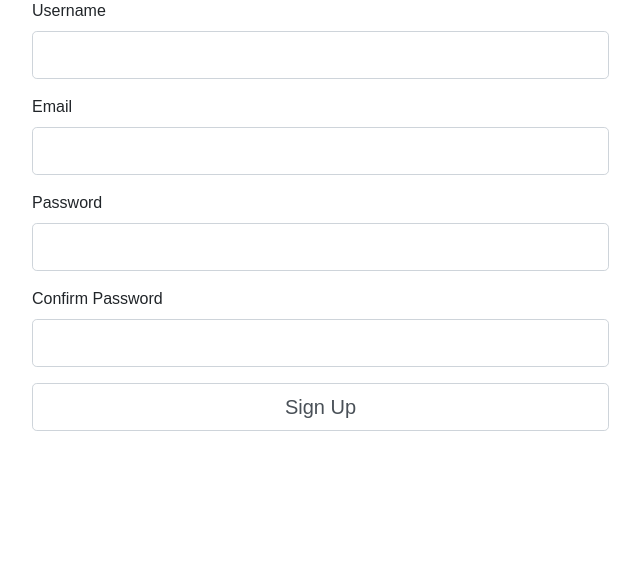
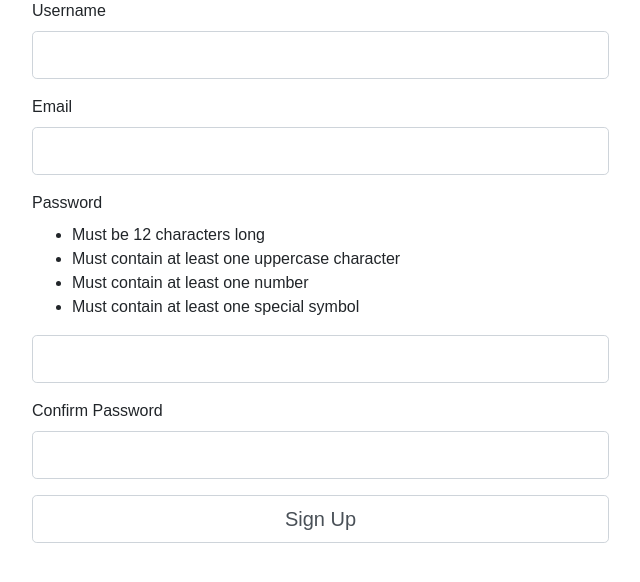
Before and after one commit to nosaj9/pokemon-fan-club, a Flask app: page /register in a window 1280 px wide. Shown: the part 175-757 px from the top of the page, without its empty margins (64-704 px from the left). Run offline with Flask 2, Linux system fonts and the light colour scheme; some libraries are stand-ins or nearby versions.

Commit message:
displayed password requirements

```diff
--- a/flask_app/templates/register.html
+++ b/flask_app/templates/register.html
@@ -41,6 +41,12 @@
             </div>
             <div class="form-group">
                 {{ form.password.label(class="form-control-label") }}
+                <ul>
+                    <li>Must be 12 characters long</li>
+                    <li>Must contain at least one uppercase character</li>
+                    <li>Must contain at least one number</li>
+                    <li>Must contain at least one special symbol</li>
+                </ul>
                 {{ form.password(class="form-control form-control-lg") }}
                 {% if form.password.errors %}
                 <div class="alert alert-warning" role="alert">
```
